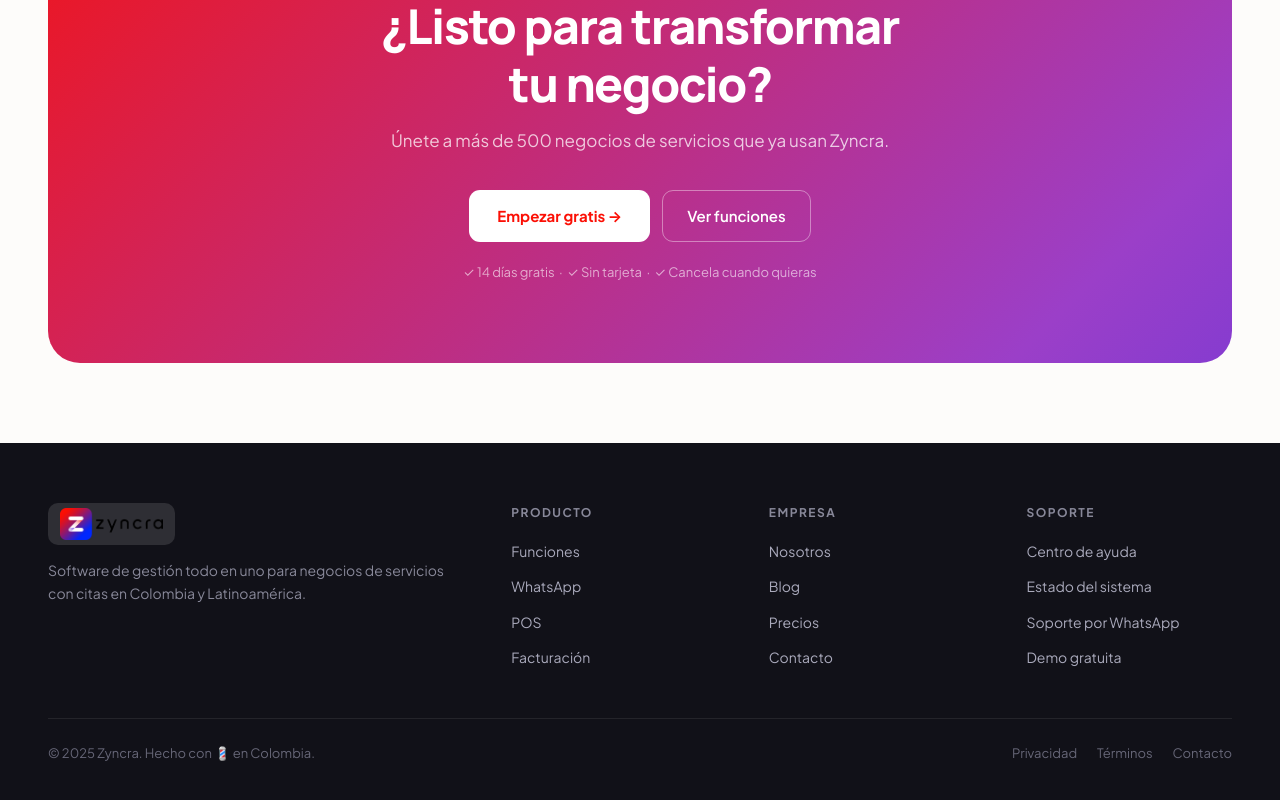
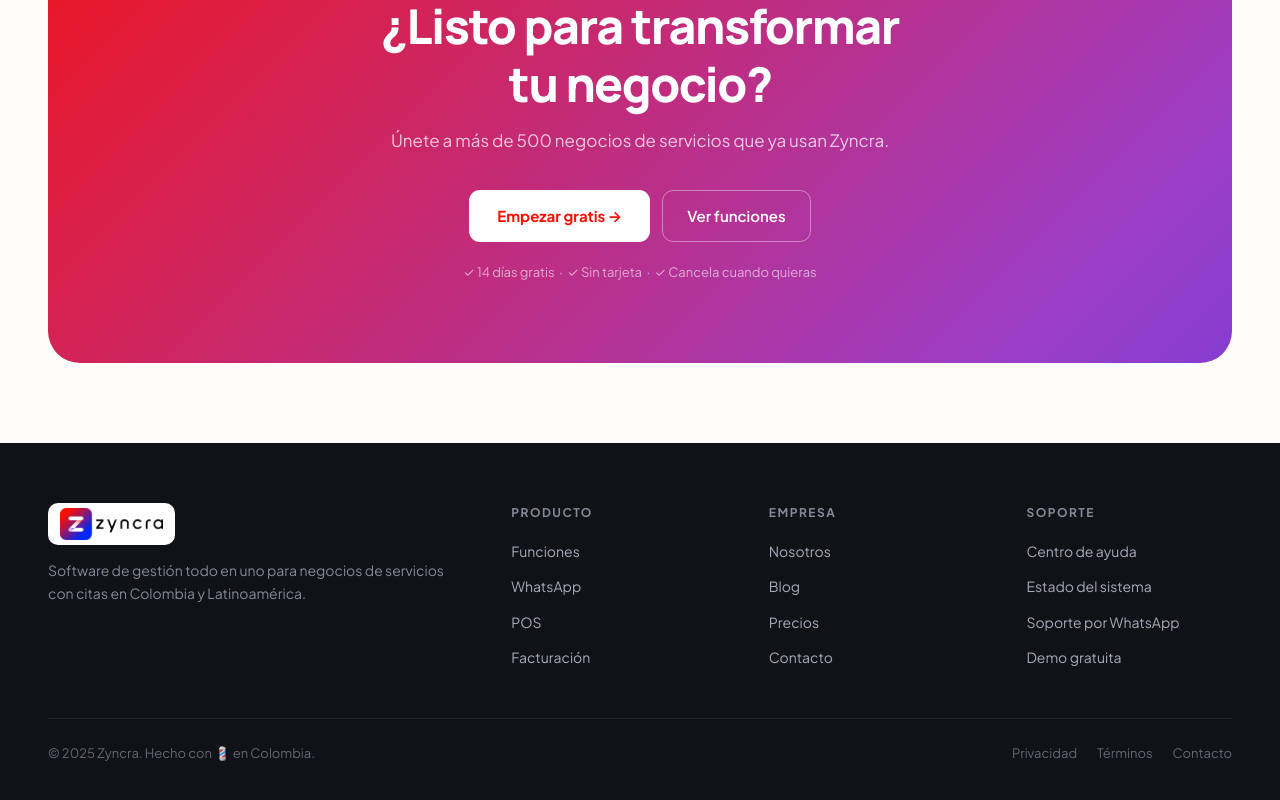
Before and after one commit to nicolas141-criales/ZyncraSas_v1, a Next.js app: page / in a window 1280 px wide. Shown: the part 2071-2871 px from the top of the page. Built offline with nearby package versions, Linux system fonts and the light colour scheme.

Commit message:
Logo pill background: transparent → full white

```diff
--- a/src/app/(auth)/login/page.tsx
+++ b/src/app/(auth)/login/page.tsx
@@ -42,7 +42,7 @@
       {/* ── Left brand panel ── */}
       <div className={styles.brand}>
         <div className={styles.brandLogo}>
-          <div style={{ background: "rgba(255,255,255,0.15)", borderRadius: 12, padding: "7px 14px", display: "inline-flex" }}>
+          <div style={{ background: "white", borderRadius: 12, padding: "7px 14px", display: "inline-flex" }}>
             <Image src="/zyncra-logo.png" alt="Zyncra" height={28} width={86} style={{ height: 28, width: "auto" }} />
           </div>
         </div>
--- a/src/app/(auth)/register/page.tsx
+++ b/src/app/(auth)/register/page.tsx
@@ -72,7 +72,7 @@
       {/* ── Left brand panel ── */}
       <div className={styles.brand}>
         <div className={styles.brandLogo}>
-          <div style={{ background: "rgba(255,255,255,0.15)", borderRadius: 12, padding: "7px 14px", display: "inline-flex" }}>
+          <div style={{ background: "white", borderRadius: 12, padding: "7px 14px", display: "inline-flex" }}>
             <Image src="/zyncra-logo.png" alt="Zyncra" height={28} width={86} style={{ height: 28, width: "auto" }} />
           </div>
         </div>
--- a/src/app/(zyncra)/ZyncraLogo.tsx
+++ b/src/app/(zyncra)/ZyncraLogo.tsx
@@ -22,7 +22,7 @@
   if (dark) {
     return (
       <div style={{
-        background: "rgba(255,255,255,0.12)",
+        background: "white",
         borderRadius: 10,
         padding: "5px 12px",
         display: "inline-flex",
--- a/src/app/admin/layout.tsx
+++ b/src/app/admin/layout.tsx
@@ -132,7 +132,7 @@
             {/* Logo */}
             <div className={styles.brand}>
               <div style={{ display: "flex", alignItems: "center", justifyContent: "space-between" }}>
-                <div style={{ background: "rgba(255,255,255,0.1)", borderRadius: 10, padding: "6px 12px", display: "inline-flex" }}>
+                <div style={{ background: "white", borderRadius: 10, padding: "6px 12px", display: "inline-flex" }}>
                   <Image src="/zyncra-logo.png" alt="Zyncra" height={26} width={80}
                     style={{ height: 26, width: "auto" }} />
                 </div>
```
